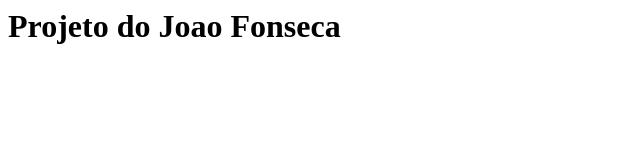
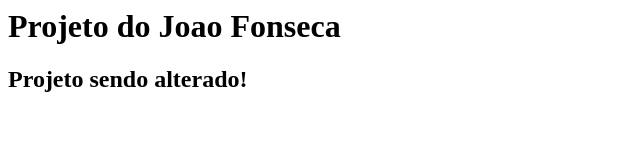
Before and after one commit to ABestteti/Alura-MeuSite, a plain HTML site: page index.html in a window 1280 px wide. Shown: the whole page, without its empty margins (0-640 px from the left). Drawn offline with Linux system fonts and the light colour scheme.

Commit message:
Adcionado H2

```diff
--- a/index.html
+++ b/index.html
@@ -3,5 +3,6 @@
    </head>
    <body>
        <h1>Projeto do Joao Fonseca</h1>
+       <h2>Projeto sendo alterado!</h2>
    </body>
 </html>
```
